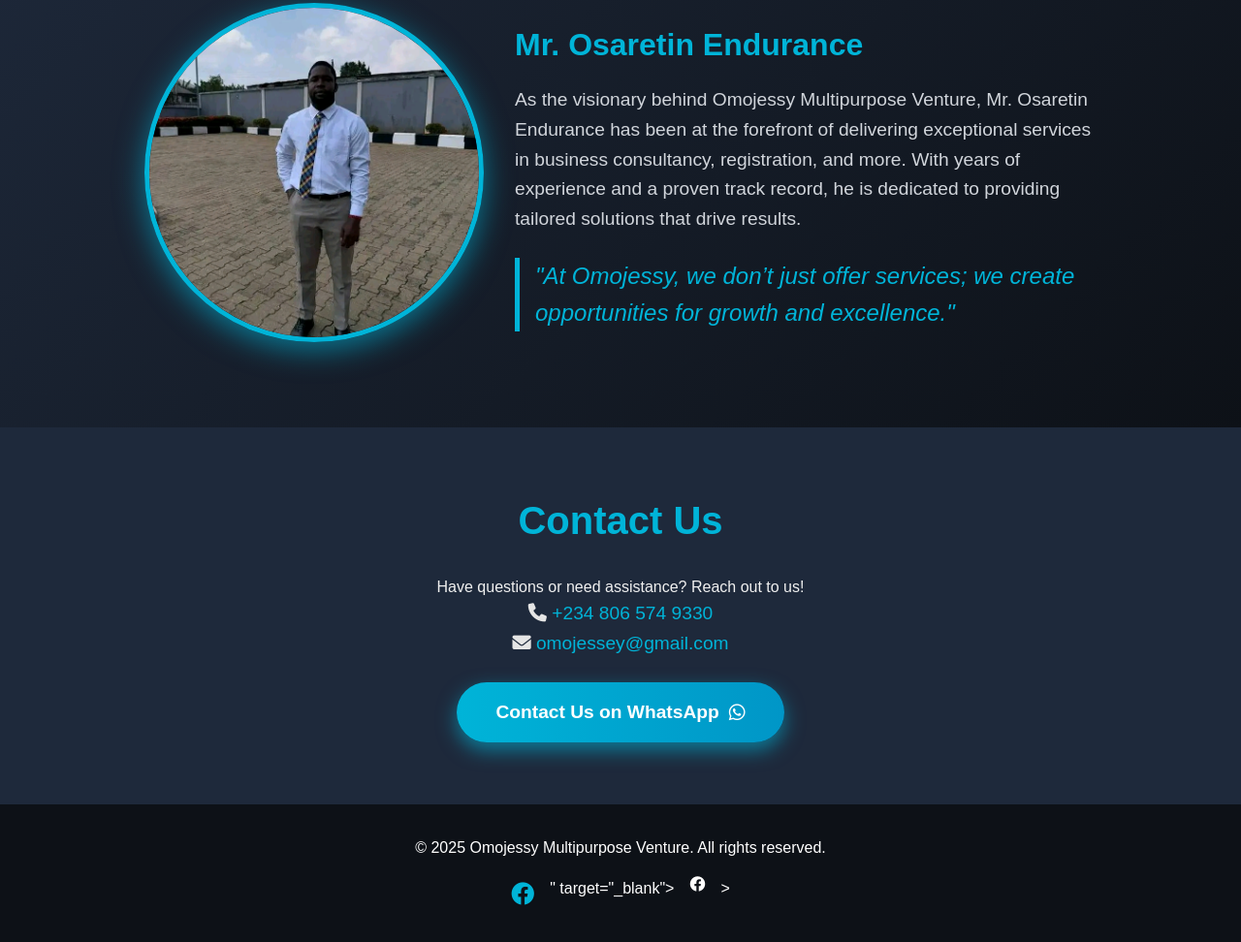
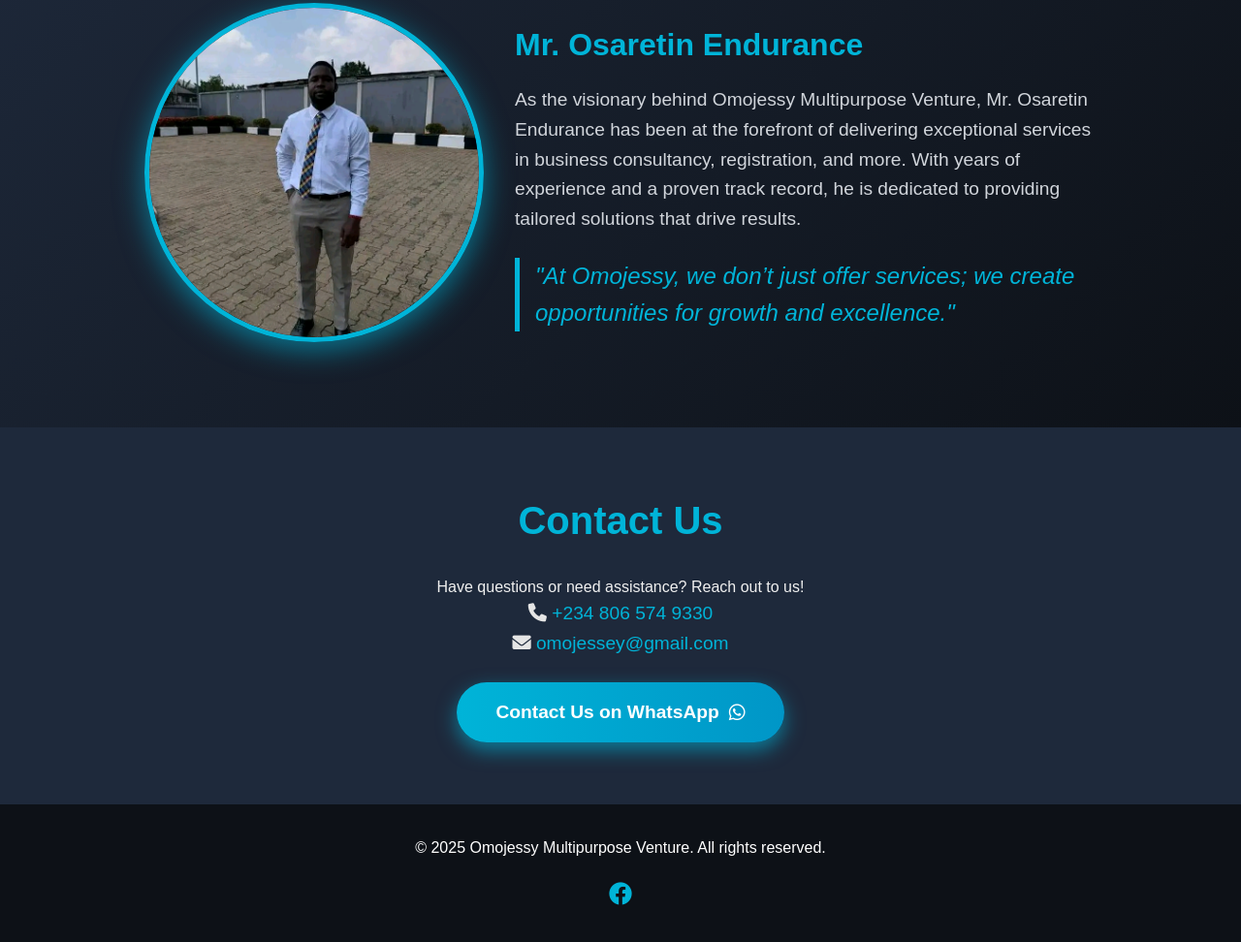
Before and after one commit to djbuski/omojessey, a plain HTML site: page index.html in a window 1280 px wide. Shown: the part 1928-2900 px from the top of the page at 97% size. Drawn offline with Linux system fonts and the light colour scheme.

Commit message:
index.html

```diff
--- a/index.html
+++ b/index.html
@@ -106,9 +106,8 @@
     <div class="footer-content">
       <p>&copy; 2025 Omojessy Multipurpose Venture. All rights reserved.</p>
       <div class="social-links">
-        <a href="  <a href="https://www.facebook.com/profile.php?id=100063997807082" target="_blank"><i class="fab fa-facebook"></i></a>
-        " target="_blank"><i class="fab fa-facebook"></i></a>
-       >
+        <a href="https://www.facebook.com/profile.php?id=100063997807082" target="_blank"><i class="fab fa-facebook"></i></a>
+
       </div>
     </div>
   </footer>
```
